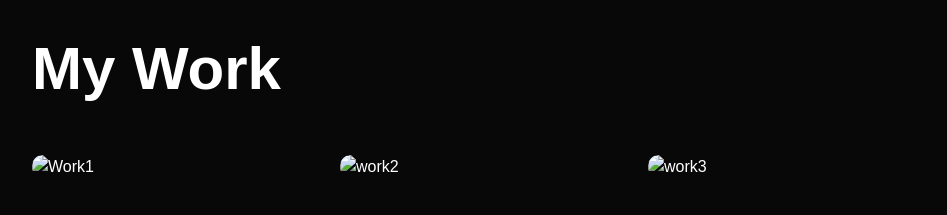
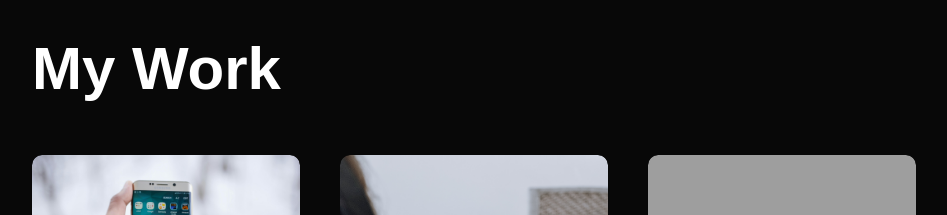
Before and after one commit to pmolina90/Portfolio, a website: page index.html in a window 1280 px wide. Shown: the part 2310-2525 px from the top of the page, without its empty margins (166-1113 px from the left). Drawn offline with nearby package versions, Linux system fonts and the light colour scheme; the site is published under a folder, as on GitHub Pages, so addresses that start at the root find nothing.

Commit message:
change to portofolio assets

```diff
--- a/index.html
+++ b/index.html
@@ -107,7 +107,7 @@
         <h1 class="sub-title">My Work</h1>
         <div class="work-list">
             <div class="work">
-                <img src="/images/Mobile.jpg" alt="Work1">
+                <img src="Images/Mobile.jpg" alt="Work1">
                 <div class="layer">
                     <h3> Todo App </h3>
                     <p>Mobile App built with React Native</p>
@@ -117,7 +117,7 @@
                 </div>
             </div>
             <div class="work">
-                <img src="/images/work-2.png" alt="work2">
+                <img src="Images/work-2.png" alt="work2">
                 <div class="layer">
                     <h3>Content Wheel Generator</h3>
                     <p>Etc etc etc</p>
@@ -125,7 +125,7 @@
                 </div>
             </div>
             <div class="work">
-                <img src="/images/project-3.png" alt="work3">
+                <img src="Images/project-3.png" alt="work3">
                 <div class="layer">
                     <h3>Mi Recipe</h3>
                     <h2>Recipe Book App</h2>
```
